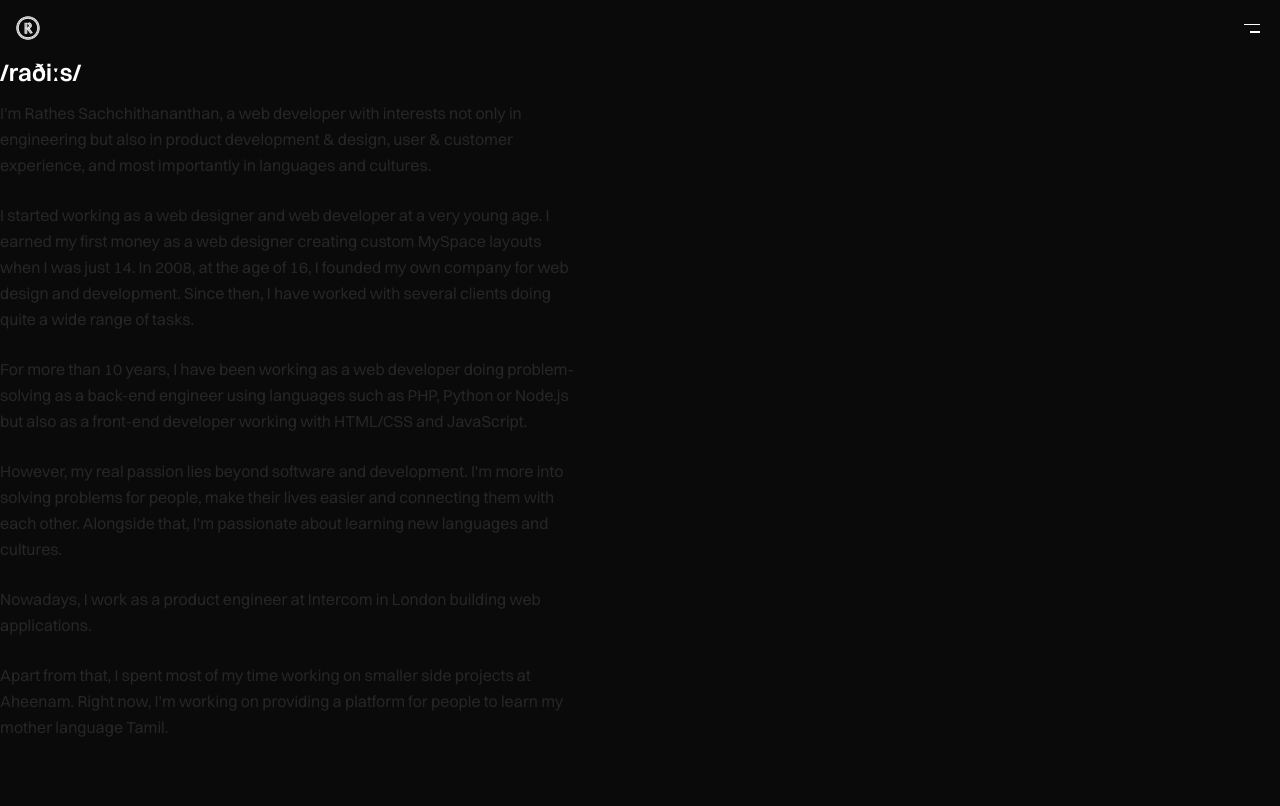
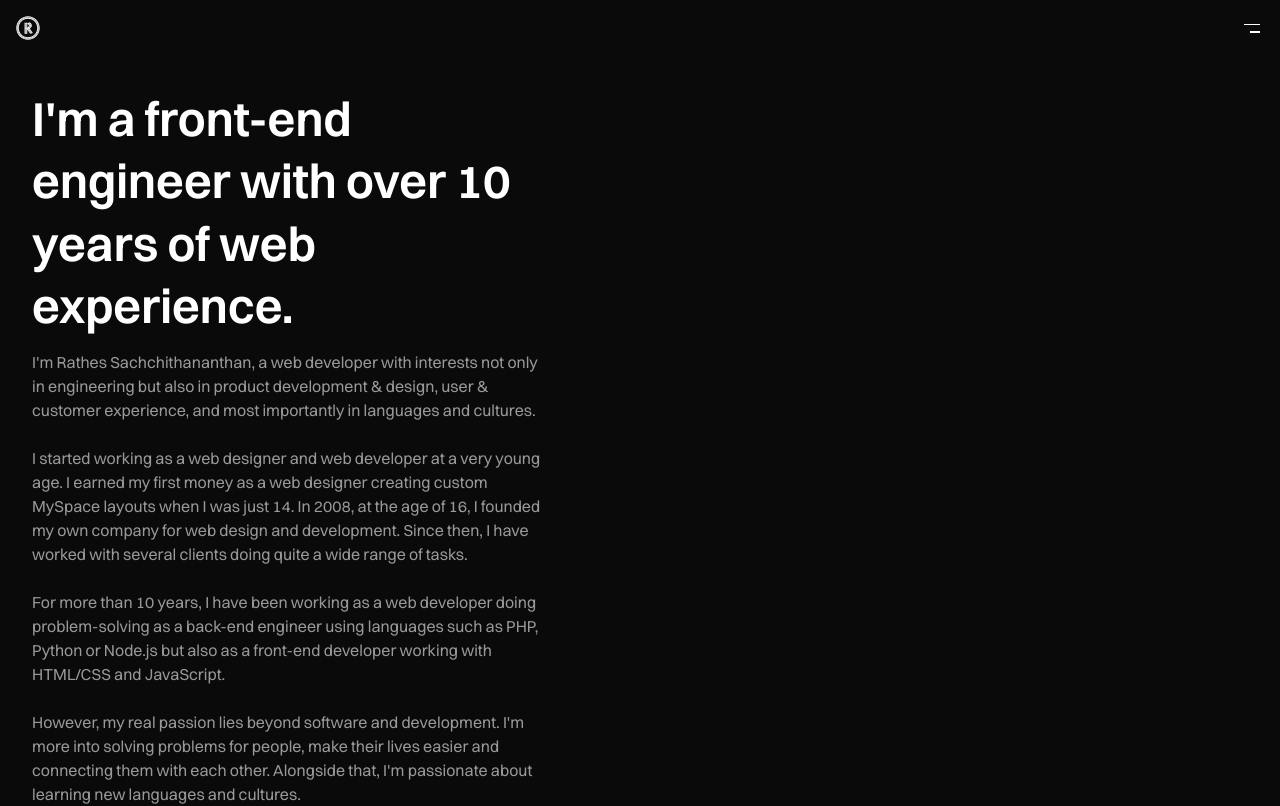
Before and after one commit to rathesDot/rathes.me, a Next.js app: page /about in a window 1280 px wide. Shown: the top 806 px of the page. Built offline with nearby package versions, Linux system fonts and the light colour scheme.

Commit message:
💄 Heading1 and Paragraph

```diff
--- a/src/components/typography/Heading.tsx
+++ b/src/components/typography/Heading.tsx
@@ -1,11 +1,11 @@
 import React, { HTMLProps } from "react"
 import { cva, cx, VariantProps } from "class-variance-authority"
 
-export const heading = cva("antialiased font-sansDisplay", {
+export const heading = cva("antialiased font-sans", {
   variants: {
     size: {
       1: ["text-2xl", "font-semibold"],
-      2: ["text-lg", "font-semibold"],
+      2: ["text-[clamp(20px,6.25vw,48px)]", "font-semibold", "leading-[1.3]"],
       3: ["text-sm", "font-semibold"],
       4: [
         "text-xs",
--- a/src/components/typography/Paragraph.tsx
+++ b/src/components/typography/Paragraph.tsx
@@ -3,7 +3,7 @@ import { HTMLAttributes } from "react"
 import { cva } from "class-variance-authority"
 
 const styles = cva(
-  "mt-3 mb-6 text-base font-normal leading-relaxed text-neutral-800 dark:text-neutral-400"
+  "mt-3 mb-6 text-base font-sans antialiased font-normal text-neutral-300/70"
 )
 
 export const Paragraph: React.FC<HTMLAttributes<HTMLParagraphElement>> = ({
--- a/src/pages/about.tsx
+++ b/src/pages/about.tsx
@@ -21,8 +21,10 @@ import books from "../../data/books.json"
 const AboutMe: React.FC<React.PropsWithChildren<NextPage>> = () => (
   <PageLayout>
     <Meta title="About me" />
-    <div className="max-w-xl">
-      <Heading1>/raðiːs/</Heading1>
+    <div className="max-w-xl p-8">
+      <Heading1 size={2}>
+        I'm a front-end engineer with over 10 years of web experience.
+      </Heading1>
       <Paragraph>
         I'm Rathes Sachchithananthan, a web developer with interests not only in
         engineering but also in product development & design, user & customer
```
